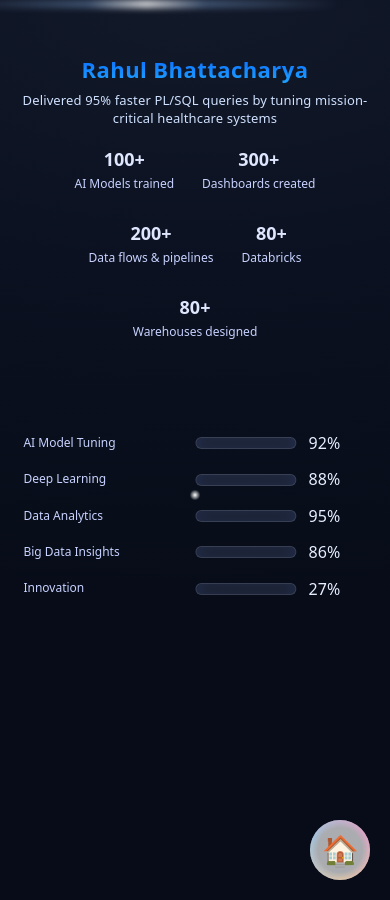
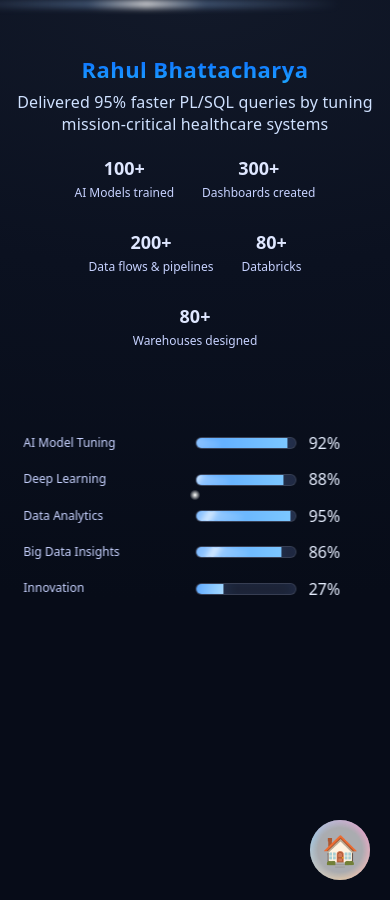
Before and after one commit to RahulBhattacharya1/RahulBhattacharya1.github.io, a Jekyll site: the page built from index.html, in a window 390 px wide. Built offline with Jekyll 4.4.1, drawn with Linux system fonts in a browser that asks for light colours; the list of posts is cut into pages by our own code.

Commit message:
Update rb-intro.css

```diff
--- a/assets/css/rb-intro.css
+++ b/assets/css/rb-intro.css
@@ -3,15 +3,15 @@
   --rb-blue:#0b66ff;
   --rb-blue2:#1ea7ff;
   --rb-ink:#0b0b0b;
-  --rb-reveal: 0%;
+  --rb-reveal:0%;
 }
 
 body.rb-intro-lock{ overflow:hidden; }
 
-/* Overlay */
+/* ===== Overlay ===== */
 .rb-intro{
   position:fixed; inset:0; z-index:9999;
-  background:#fff;
+  background: radial-gradient(1200px 600px at 50% 0%, #121929 0%, #0b1120 45%, #070c18 100%);
   display:none;
   -webkit-mask: radial-gradient(circle at 50% 55%, transparent var(--rb-reveal), #000 calc(var(--rb-reveal) + 1%));
           mask: radial-gradient(circle at 50% 55%, transparent var(--rb-reveal), #000 calc(var(--rb-reveal) + 1%));
@@ -20,13 +20,31 @@
 .rb-intro.show{ display:block; }
 .rb-intro.exit{ opacity:0; visibility:hidden; }
 
-/* Top */
+/* Optional: subtle sweep along the very top */
+.rb-intro::before{
+  content:"";
+  position:fixed; left:0; top:0; width:100%; height:8px;
+  pointer-events:none; z-index:1;
+  background:linear-gradient(90deg,
+    rgba(255,255,255,0) 0%,
+    rgba(160,200,255,0.35) 35%,
+    rgba(255,255,255,0.85) 50%,
+    rgba(160,200,255,0.35) 65%,
+    rgba(255,255,255,0) 100%);
+  filter:blur(3px) saturate(1.1);
+  transform:translateX(-100%);
+  animation: rb-top-scan 3.2s linear infinite;
+}
+@keyframes rb-top-scan{ to{ transform:translateX(100%); } }
+
+/* ===== Header / Hero ===== */
 .rb-top{
   position:absolute; left:50%; top:6%;
   transform:translateX(-50%);
   text-align:center;
   width:min(900px, 92vw);
 }
+
 .rb-name{
   margin:0 0 6px; font-weight:800; letter-spacing:.02em;
   font-size: clamp(22px, 5vw, 40px);
@@ -34,222 +52,125 @@
   -webkit-background-clip:text; background-clip:text;
   -webkit-text-fill-color:transparent;
 }
-.rb-tag{ margin:0 0 20px; color:#1548b6; opacity:.9; font-size: clamp(13px, 2.6vw, 16px); }
 
-/* Metrics */
+/* Caption text — no overlays, just text */
+.rb-tag{
+  margin:0 0 20px;
+  color:#cfe1ff;
+  opacity:.95;
+  font-weight:500;
+  letter-spacing:.01em;
+  min-height:1.2em; /* reserve height */
+}
+/* hard kill any previous overlays that might exist */
+.rb-tag::before,
+.rb-tag::after{ content:none !important; display:none !important; }
+
+/* ===== Metrics ===== */
 .rb-metrics{ display:flex; flex-wrap:wrap; justify-content:center; gap:28px; margin-bottom:28px; }
 .rb-metric{ text-align:center; }
-.rb-num{ font-size: clamp(18px, 4vw, 28px); font-weight:700; color:var(--rb-blue); margin-bottom:4px; }
-.rb-label{ font-size: clamp(12px, 2.6vw, 14px); color:#444; }
+.rb-num{ font-size: clamp(18px, 4vw, 28px); font-weight:700; color:#dfe7ff; margin-bottom:4px; }
+.rb-label{ font-size: clamp(12px, 2.6vw, 14px); color:#c7d2ff; }
 
-/* Signature */
+/* ===== Optional signature line (if present) ===== */
 .rb-signature{ position:absolute; left:50%; top:22%; transform:translateX(-50%); width:min(760px, 88vw); }
 .rb-signature svg{ width:100%; height:auto; display:block; }
 .rb-stroke{
-  stroke:url(#rb-g);
-  stroke-width:2;   /* make it thin */
-  fill:none;
-  stroke-linecap:round;
-  filter: drop-shadow(0 0 4px rgba(11,102,255,.15));
+  stroke:url(#rb-g); stroke-width:2; fill:none; stroke-linecap:round;
+  filter: drop-shadow(0 0 4px rgba(120,170,255,.18));
 }
-@keyframes rb-draw{ to{ stroke-dashoffset:0 } }
 
-/* Loaders */
-.rb-loaders{ position:absolute; left:50%; top:48%; transform:translateX(-50%); width:min(760px, 88vw); display:grid; gap:14px; }
-.rb-row{ display:grid; grid-template-columns:160px 1fr 58px; align-items:center; gap:12px; }
+/* ===== Loaders (rows) ===== */
+.rb-loaders{
+  position:absolute; left:50%; top:48%;
+  transform:translateX(-50%);
+  width:min(760px, 88vw);
+  display:grid; gap:14px;
+}
+
+.rb-row{
+  display:grid; grid-template-columns:160px 1fr 58px;
+  align-items:center; gap:12px;
+}
+
+.rb-label{ color:#c7d2ff; }
+
+/* Track */
 .rb-bar{
-  position:relative; height:10px; border-radius:999px; overflow:hidden;
-  background:#eef5ff; border:1px solid rgba(11,102,255,.2);
-  box-shadow: inset 0 0 14px rgba(11,102,255,.12);
+  position:relative;
+  height:10px;
+  border-radius:999px;
+  overflow:hidden;
+  background:rgba(255,255,255,0.07);
+  border:1px solid rgba(180,200,255,0.20);
+  box-shadow: inset 0 0 14px rgba(90,130,255,.16);
 }
+
+/* Fill — IMPORTANT: no inset:0; pin left/top/bottom and animate width */
 .rb-bar i{
-  position:absolute; inset:0; width:0%;
-  background: linear-gradient(90deg, var(--rb-blue), var(--rb-blue2));
-  box-shadow: 0 0 14px rgba(11,102,255,.28);
+  position:absolute;
+  left:0; top:0; bottom:0;
+  width:0; /* JS animates to NN% */
+  background: linear-gradient(90deg, #5ba8ff, #7cc7ff);
+  box-shadow: 0 0 16px rgba(110,170,255,.35);
   transition: width .9s cubic-bezier(.2,.7,.2,1);
+  overflow:hidden;
 }
-.rb-pct{ font-variant-numeric: tabular-nums; color:#245bd6; }
 
-/* Actions */
+/* Optional glare — only when width is being set by JS */
+.rb-bar i::after{
+  content:"";
+  position:absolute;
+  top:-30%; left:-15%;
+  width:70px; height:200%;
+  pointer-events:none;
+  background:linear-gradient(110deg,
+    rgba(255,255,255,0) 0%,
+    rgba(255,255,255,0.35) 40%,
+    rgba(255,255,255,0.85) 50%,
+    rgba(255,255,255,0.35) 60%,
+    rgba(255,255,255,0) 100%);
+  filter:blur(2px);
+  transform:translateX(-120%) rotate(10deg);
+  mix-blend-mode:screen;
+  opacity:0; /* hidden by default */
+}
+.rb-bar i[style*="width"]::after{
+  opacity:1;
+  animation: rb-bar-glare 1.1s ease-out infinite;
+}
+@keyframes rb-bar-glare{
+  0%   { transform: translateX(-120%) rotate(10deg); opacity:0; }
+  10%  { opacity:.9; }
+  60%  { opacity:.9; }
+  100% { transform: translateX(140%) rotate(10deg); opacity:0; }
+}
+
+.rb-pct{ font-variant-numeric: tabular-nums; color:#e6eeff; }
+
+/* ===== Actions ===== */
 .rb-actions{
-  position:absolute; left:50%; top:calc(44% + 14px + 5*42px + 32px);
+  position:absolute; left:50%;
+  top:calc(44% + 14px + 5*42px + 32px);
   transform:translateX(-50%);
   width:min(760px, 88vw);
   display:flex; gap:12px; justify-content:center; align-items:center;
   opacity:0; pointer-events:none; transition: opacity .4s ease;
 }
 .rb-actions.show{ opacity:1; pointer-events:auto; }
+
 .rb-btn{
-  appearance:none; border:1px solid rgba(11,102,255,.25);
+  appearance:none; border:1px solid rgba(160,190,255,.28);
   padding:12px 18px; border-radius:999px; font-weight:700;
-  letter-spacing:.01em; cursor:pointer; background:#fff; color:#0f3ea6;
+  letter-spacing:.01em; cursor:pointer; background:rgba(255,255,255,0.06); color:#dbe6ff;
 }
 .rb-btn.primary{
-  background: linear-gradient(180deg, var(--rb-blue), var(--rb-blue2));
-  color:#fff; border-color:transparent;
-  box-shadow: 0 6px 22px rgba(11,102,255,.25);
+  background: linear-gradient(180deg, #3f8cff, #69b3ff);
+  color:#041024; border-color:transparent;
+  box-shadow: 0 10px 26px rgba(80,150,255,.28);
 }
-.rb-btn:focus{ outline:2px solid rgba(11,102,255,.4); outline-offset:2px; }
+.rb-btn:focus{ outline:2px solid rgba(120,170,255,.55); outline-offset:2px; }
 
-/* Reveal */
+/* ===== Reveal animation ===== */
 .rb-intro.reveal{ animation: rb-openHole .9s ease-out forwards; }
 @keyframes rb-openHole{ from{ --rb-reveal:0% } to{ --rb-reveal:130% } }
-
-
-
-/* Premium dark theme for intro + homepage */
-.rb-intro {
-  background: radial-gradient(1200px 600px at 50% 0%, #121929 0%, #0b1120 45%, #070c18 100%);
-}
-
-/* Typography colors tuned for dark */
-.rb-name { /* gradient text is already bright; keep as-is */ }
-.rb-tag { color: #b9ccff; opacity: .95; }
-.rb-label { color: #c7d2ff; }
-.rb-num { color: #dfe7ff; }
-
-/* Bars tuned for dark */
-.rb-bar {
-  background: rgba(255,255,255,0.07);
-  border: 1px solid rgba(180,200,255,0.20);
-  box-shadow: inset 0 0 14px rgba(90,130,255,.16);
-}
-.rb-bar i {
-  background: linear-gradient(90deg, #5ba8ff, #7cc7ff);
-  box-shadow: 0 0 16px rgba(110,170,255,.35);
-}
-.rb-pct { color: #e6eeff; }
-
-/* Buttons on dark */
-.rb-btn {
-  background: rgba(255,255,255,0.06);
-  border: 1px solid rgba(160,190,255,.28);
-  color: #dbe6ff;
-}
-.rb-btn.primary {
-  background: linear-gradient(180deg, #3f8cff, #69b3ff);
-  color: #041024;
-  border-color: transparent;
-  box-shadow: 0 10px 26px rgba(80,150,255,.28);
-}
-.rb-btn:focus { outline: 2px solid rgba(120,170,255,.55); }
-
-/* Thin straight line version (if you're using it) */
-.rb-stroke {
-  stroke-width: 2;
-  filter: drop-shadow(0 0 4px rgba(120,170,255,.18));
-}
-
-/* Make the homepage (under the overlay) dark as well */
-body.rb-home-dark {
-  background: linear-gradient(180deg, #0a1020 0%, #0a0f1a 40%, #070c16 100%);
-  color: #e8ecff;
-}
-
-/* ==== Cinematic tagline effect ==== */
-.rb-tag{
-  position: relative;
-  color:#b9ccff;             /* looks great on your dark intro */
-  opacity:.95;
-}
-
-/* fade-up + defocus-to-crisp + letter-spacing settle */
-.rb-tag.rb-cine{
-  --dur: 900ms;
-  animation: rb-tag-cine var(--dur) cubic-bezier(.2,.7,.2,1) both;
-}
-@keyframes rb-tag-cine{
-  0%   { opacity:0; transform: translateY(10px); filter: blur(6px); letter-spacing:.08em; }
-  60%  { opacity:1; transform: translateY(0);   filter: blur(0.5px); }
-  100% { opacity:1; transform: translateY(0);   filter: blur(0); letter-spacing:.01em; }
-}
-
-/* subtle light sweep across the text */
-.rb-tag.rb-cine::after{
-  content:"";
-  position:absolute; inset:0;
-  background: linear-gradient(110deg, transparent 0%, rgba(255,255,255,.28) 8%, transparent 16%);
-  transform: translateX(-120%);
-  animation: rb-sheen 1.1s ease-out 120ms both;
-  pointer-events:none;
-  mix-blend-mode: screen;
-}
-@keyframes rb-sheen{
-  to { transform: translateX(120%); }
-}
-
-/* === Cinematic rotating taglines with sheen + spark === */
-.rb-tag{
-  position: relative;
-  color:#cfe1ff;
-  font-weight:500;
-  letter-spacing:.01em;
-  min-height: 1.2em; /* reserve space to avoid reflow between lines */
-  overflow: hidden;  /* hide the flying spark overflow */
-}
-
-/* Each shown line gets this class for the animation */
-.rb-tag.showline{
-  --dur: 1100ms;                /* per-line runtime */
-  animation: rb-tag-fade var(--dur) ease both;
-  will-change: opacity, transform, filter;
-}
-
-
-/* Fade in, sharpen, fade out */
-@keyframes rb-tag-fade{
-  0%   { opacity:0; transform: translateY(6px); filter: blur(6px); }
-  20%  { opacity:1; transform: translateY(0);   filter: blur(.6px); }
-  70%  { opacity:1; transform: translateY(0);   filter: blur(0); }
-  100% { opacity:0; transform: translateY(-6px); filter: blur(4px); }
-}
-
-@keyframes rb-sheen{
-  to { transform: translateX(120%); }
-}
-
-@keyframes rb-spark-run{
-  0%   { left:-6%;  opacity:0;   transform: translateY(-50%) scale(.85); }
-  15%  { opacity:1; }
-  65%  { left:50%;  opacity:1;   transform: translateY(-50%) scale(1); }
-  100% { left:106%; opacity:0;   transform: translateY(-50%) scale(.9); }
-}
-
-
-/* ==== Top-edge cinematic sweep ==== */
-.rb-intro::before{
-  content:"";
-  position: fixed;
-  left: 0;
-  top: 0;
-  width: 100%;
-  height: 8px;                        /* thin bar at the very top */
-  pointer-events: none;
-  z-index: 1;                         /* stays above bg, below content */
-  background: linear-gradient(90deg,
-    rgba(255,255,255,0) 0%,
-    rgba(160,200,255,0.35) 35%,
-    rgba(255,255,255,0.85) 50%,
-    rgba(160,200,255,0.35) 65%,
-    rgba(255,255,255,0) 100%);
-  filter: blur(3px) saturate(1.1);
-  transform: translateX(-100%);
-  animation: rb-top-scan 3.2s linear infinite;
-}
-@keyframes rb-top-scan{
-  to { transform: translateX(100%); }
-}
-
-/* Ensure the fill is the containing context */
-.rb-bar i{
-  position: relative;     /* so the glare runs within the fill only */
-  overflow: hidden;       /* keep glare clipped inside the fill */
-}
-
-/* Sweep left -> right across the colored fill */
-@keyframes rb-bar-glare{
-  0%   { transform: translateX(-120%) rotate(10deg); opacity: 0; }
-  10%  { opacity: .9; }
-  60%  { opacity: .9; }
-  100% { transform: translateX(140%) rotate(10deg); opacity: 0; }
-}
```
